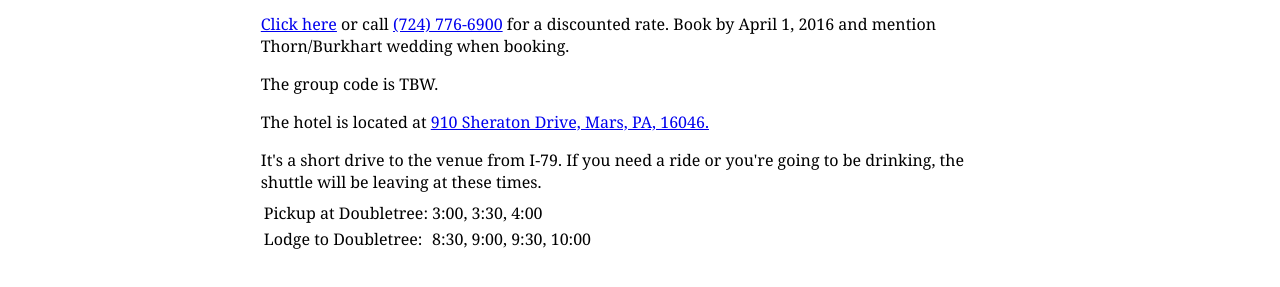
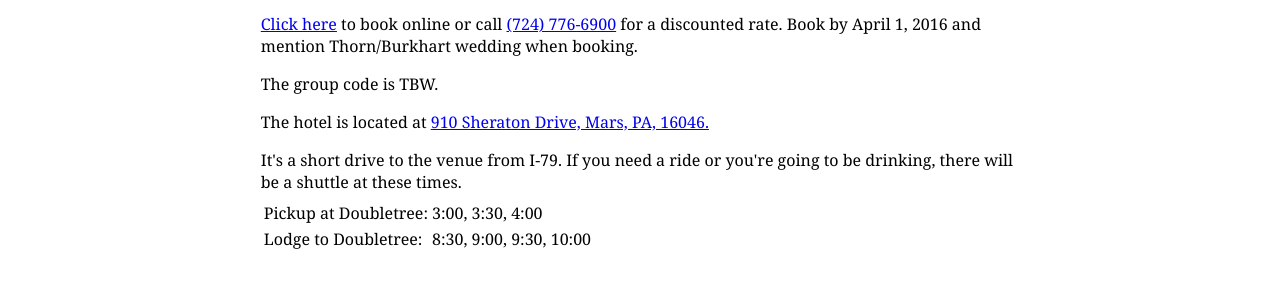
Before and after one commit to nickandkayla/nickandkayla.github.io, a plain HTML site: page accomodations.html in a window 1280 px wide. Shown: the part 481-768 px from the top of the page. Drawn offline with Linux system fonts and the light colour scheme; a web font is replaced by a local one.

Commit message:
wording on accomadations

```diff
--- a/accomodations.html
+++ b/accomodations.html
@@ -36,7 +36,7 @@
        <iframe src="https://www.google.com/maps/embed?pb=!1m18!1m12!1m3!1d3026.254682854096!2d-80.09703168511273!3d40.66835704822222!2m3!1f0!2f0!3f0!3m2!1i1024!2i768!4f13.1!3m3!1m2!1s0x88348826cd89dd41%3A0x9f9862298a867485!2sDoubleTree+by+Hilton+Hotel+Pittsburgh+-+Cranberry!5e0!3m2!1sen!2sus!4v1456444138054" width="300" height="250" frameborder="0" style="border:0" allowfullscreen></iframe>
         </div>
         <p>
-        <a target="_blank"  href="http://doubletree.hilton.com/en/dt/groups/personalized/P/PITMADT-TBW-20160422/index.jhtml?WT.mc_id=POG">Click here</a> or call <a href="tel:724-7760-6900">(724) 776-6900</a> for a discounted rate. Book by April 1, 2016 and mention Thorn/Burkhart wedding when booking.
+        <a target="_blank"  href="http://doubletree.hilton.com/en/dt/groups/personalized/P/PITMADT-TBW-20160422/index.jhtml?WT.mc_id=POG">Click here</a> to book online or call <a href="tel:724-7760-6900">(724) 776-6900</a> for a discounted rate. Book by April 1, 2016 and mention Thorn/Burkhart wedding when booking.
         </p>
         <p>
         The group code is TBW.
@@ -46,7 +46,7 @@
       </p>
       <p>
        It's a short drive to the venue from I-79. If you need a ride or you're going to be drinking,
-the shuttle will be leaving at these times.
+there will be a shuttle at these times.
       </p>
       <table class="shuttle-table">
         <tbody>
```
